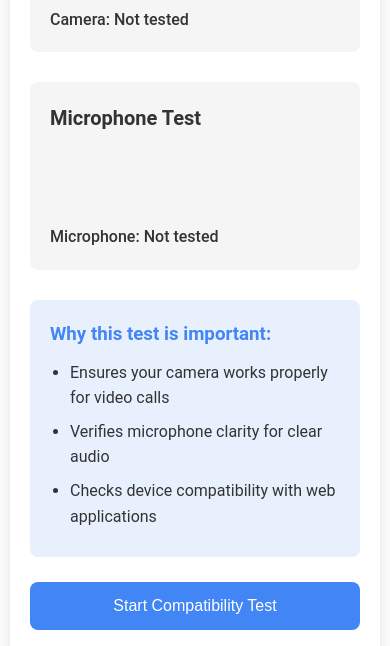
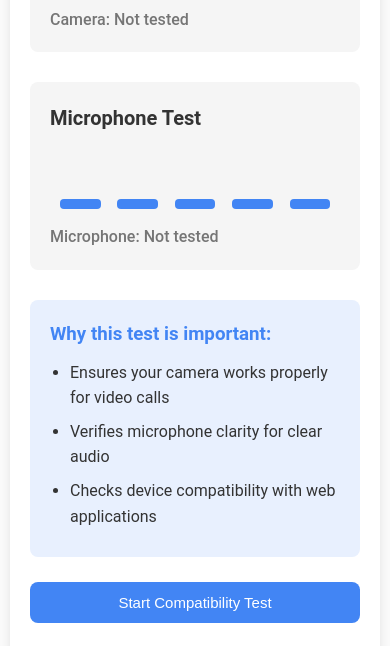
Before and after one commit to Ramesh-anon/connection-test-tool, a website: page project-root/public/index.html in a window 390 px wide. Shown: the part 428-1074 px from the top of the page. Drawn offline with Linux system fonts and the light colour scheme.

Commit message:
Update style.css

```diff
--- a/project-root/public/style.css
+++ b/project-root/public/style.css
@@ -7,6 +7,8 @@
   --light-gray: #f5f5f5;
   --medium-gray: #e0e0e0;
   --dark-gray: #757575;
+  --background-color: #fafafa;
+  --box-shadow: 0 2px 10px rgba(0, 0, 0, 0.1);
 }
 
 * {
@@ -17,7 +19,7 @@
 
 body {
   font-family: 'Google Sans', Roboto, Arial, sans-serif;
-  background-color: #fafafa;
+  background-color: var(--background-color);
   color: var(--text-color);
   line-height: 1.6;
   padding: 20px;
@@ -29,7 +31,7 @@ body {
   background: white;
   padding: 30px;
   border-radius: 12px;
-  box-shadow: 0 2px 10px rgba(0,0,0,0.1);
+  box-shadow: var(--box-shadow);
 }
 
 header {
@@ -106,6 +108,7 @@ h2 {
 .test-status {
   margin-top: 10px;
   font-weight: 500;
+  color: var(--dark-gray);
 }
 
 .audio-visualizer {
@@ -122,6 +125,7 @@ h2 {
   background: var(--primary-color);
   border-radius: 4px;
   transition: height 0.1s;
+  height: 10px;
 }
 
 .info-box {
@@ -138,10 +142,15 @@ h2 {
 
 .info-box ul {
   padding-left: 20px;
+  list-style: disc;
 }
 
 .info-box li {
   margin-bottom: 8px;
+}
+
+.button-wrapper {
+  margin: 25px 0;
 }
 
 .primary-button {
@@ -155,8 +164,7 @@ h2 {
   font-size: 16px;
   font-weight: 500;
   cursor: pointer;
-  transition: background 0.2s;
-  margin: 25px 0;
+  transition: background 0.2s ease;
 }
 
 .primary-button:hover {
@@ -185,6 +193,8 @@ h2 {
 .status-content {
   padding: 15px;
   min-height: 60px;
+  font-size: 15px;
+  color: var(--text-color);
 }
 
 footer {
@@ -194,6 +204,7 @@ footer {
   font-size: 14px;
 }
 
+/* Responsive Styles */
 @media (max-width: 600px) {
   body {
     padding: 10px;
@@ -210,4 +221,17 @@ footer {
   #videoContainer {
     min-height: 200px;
   }
+
+  .audio-visualizer {
+    padding: 0 10px;
+  }
+
+  .audio-bar {
+    width: 15%;
+  }
+
+  .primary-button {
+    font-size: 15px;
+    padding: 12px;
+  }
 }
```
